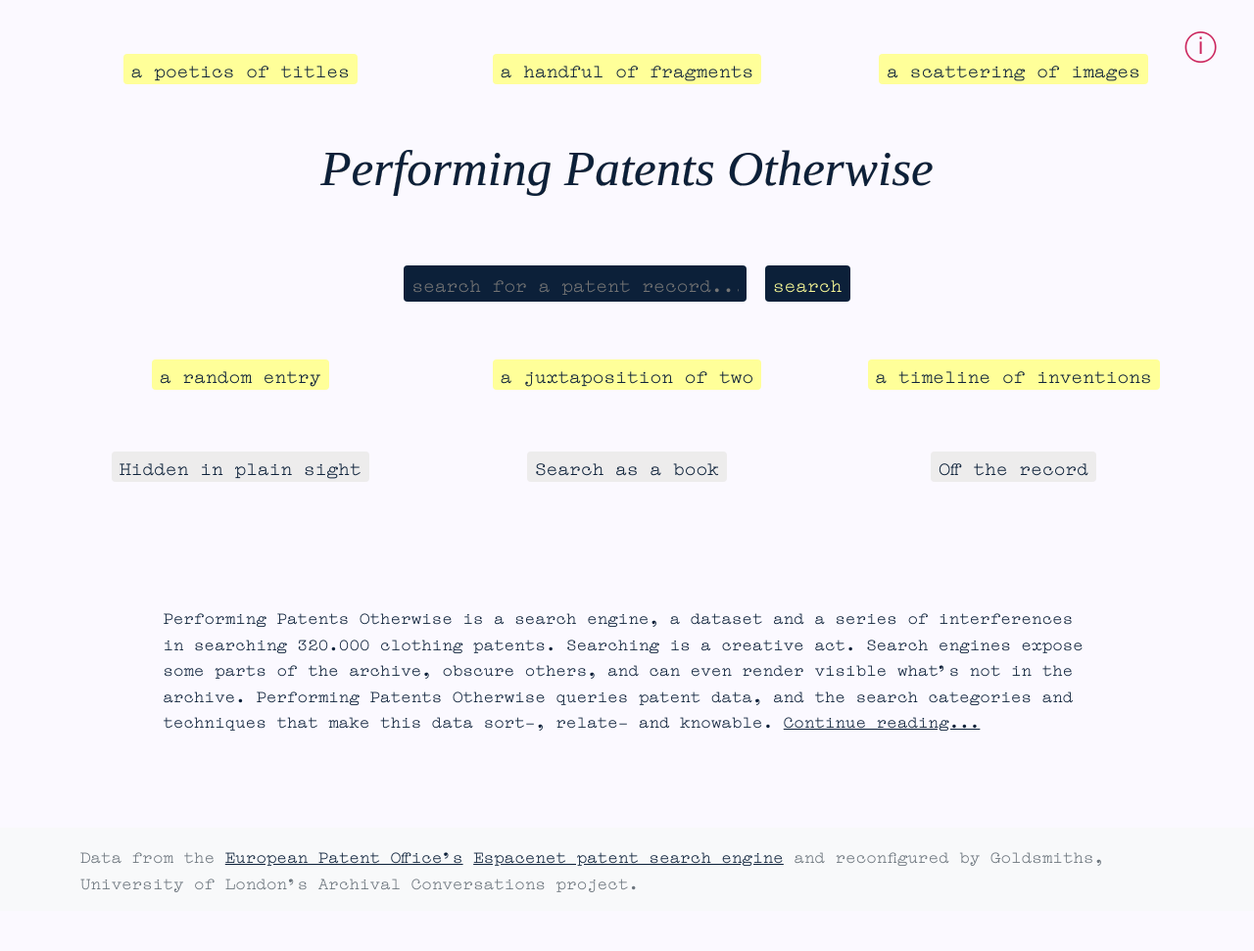
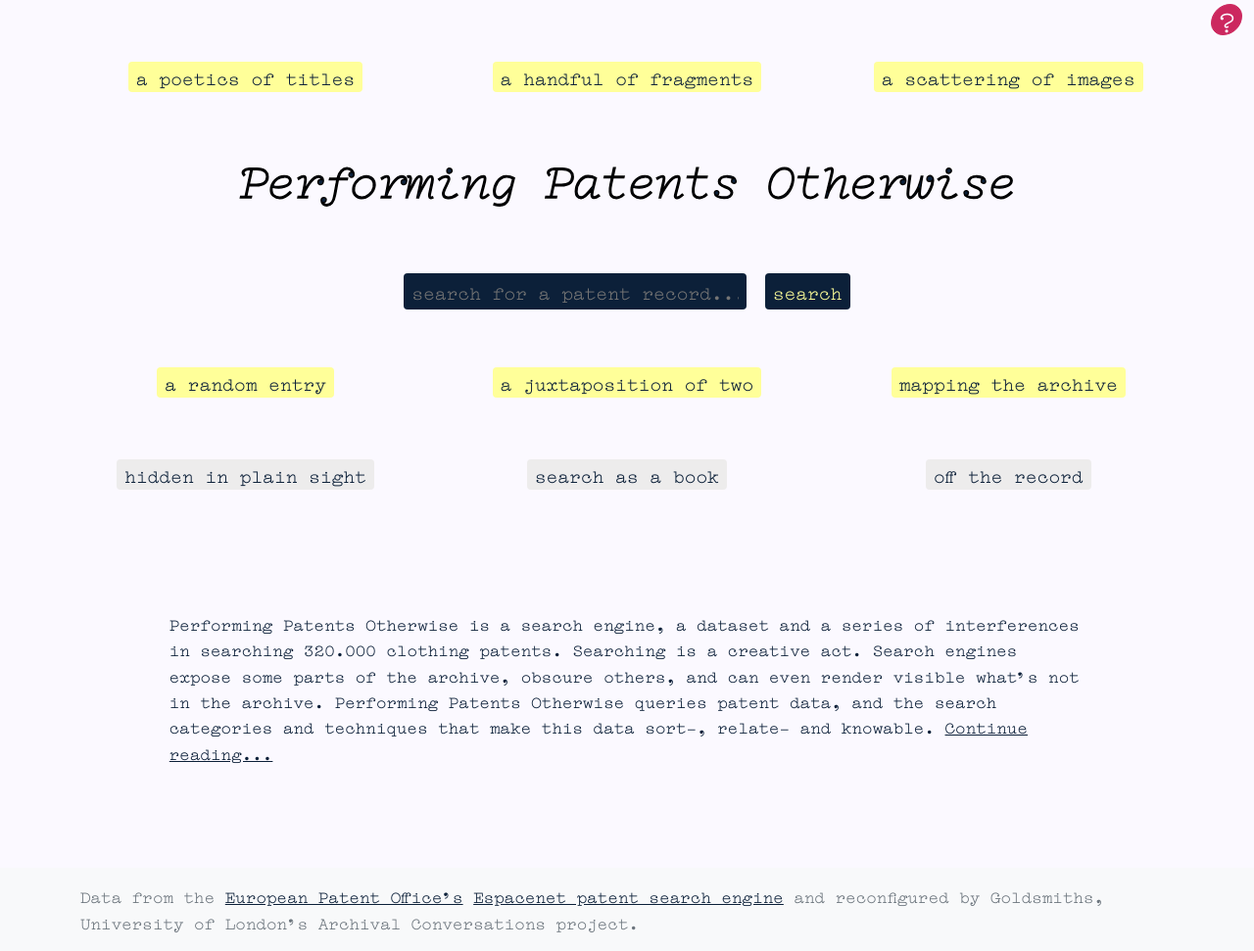
Before and after one commit to COPIM/performing_patents_otherwise, a Flask app: page / in a window 1280 px wide. Shown: the whole page at 98% size. Before the commit the page ends 911 px from the top, so only its background shows below. Run offline with Flask 2, Linux system fonts and the light colour scheme; some libraries are stand-ins or nearby versions; some web fonts are replaced.

Commit message:
incorporating updates from Joana

```diff
--- a/web/app/static/styles/custom.css
+++ b/web/app/static/styles/custom.css
@@ -63,7 +63,7 @@
     --color-gray: #edecec;
     --color-blue: #4f1dff;
     --color-pink: #cc285f;
-    --title-font: "MetaAccanthis"; /* Cmunobi */
+    --title-font: "Compagnon-T"; /* Cmunobi */
     --body-font: "Compagnon";
 
     /*@media screen and (min-width: 320px)*/
@@ -94,9 +94,9 @@ body {
 h1, .h1 {
     font-family: var(--title-font) !important;
     font-size: var(--title-fontsize) !important;
-    -webkit-text-stroke-width: 0.01rem;
+    -webkit-text-stroke-width: 0.09rem;
     -webkit-text-stroke-color: black;
-    font-style: italic;
+    letter-spacing: -0.15rem;
 }
 
 a.h1 {
@@ -119,6 +119,11 @@ p {
 
 .contrast {
     color: var(--color-lightyellow) !important;
+}
+
+/* overwrite */
+.p-5 {
+    padding: 3.5rem !important;
 }
 
 /* INDEX */
@@ -178,8 +183,14 @@ input#submit:hover {
   box-shadow: 0.25rem 0.25rem 0.5rem var(--color-dark)  !important;
 }
 
-button#notes, .action {
-    margin: 1rem 2rem;
+.arrow-back {
+    position: fixed;
+    left: 0;
+    margin: 0.5rem;
+}
+
+.action {
+    margin: 1.5rem 3rem;
     z-index: 999;
     position: fixed;
     top: 0;
@@ -193,7 +204,30 @@ button#notes, .action {
     border: none;
  }
 
-button#notes:hover {
+ .action button:hover {
+    color: var(--color-dark)  !important;
+ }
+
+
+#random-img-page .action button:hover {
+    color: var(--color-whitish)  !important;
+ }
+
+button#notes, button#notes-operations{
+    position: fixed;
+    top: 0;
+    right:0;
+    margin: 0.25rem 0.75rem;
+    color: var(--color-whitish) !important;
+    background: var(--color-pink) !important;
+    border: 0.1rem solid var(--color-pink) !important;
+    border-radius: 5rem 3rem;
+    height: 2rem;
+    width: 2rem;
+    line-height: 0.1rem;
+}
+
+button#notes:hover, button#notes-operations:hover {
     color: var(--color-dark)  !important;
 }
 
@@ -206,6 +240,9 @@ button#notes:hover {
     line-height: 1.2rem;
     font-size: var(--body-fontsize-s);
     margin: 0.5rem 1rem;
+}
+.operations {
+    font-size: var(--body-fontsize-s);
 }
 
 .w-6 {
@@ -349,11 +386,23 @@ canvas > * {
 
 @media screen and (min-width:0px) and (max-width: 768px) {
 
+/* overwrite */
+.p-5 {
+    padding: 0.5rem !important;
+}
+
+
   /* INDEX SEARCH */
 
   input#inputsearch {
     width: 250px;;
   }
+
+/* RANDOM TITLES */
+
+  .action button {
+    font-size: 1rem;
+ }
 
   /* RANDOM IMAGES */
   #random-img-page .img-fluid:hover {
--- a/web/app/templates/index.html
+++ b/web/app/templates/index.html
@@ -3,7 +3,8 @@
 {% block content %}
 
 <div class="action">
-  <button id="notes" onclick="hideShowInfo()">ⓘ</button>
+  <button id="notes" onclick="hideShowInfo()">?</button>
+  <!-- 👁 ⓘ ⅈ  ✍  ⁐ -->
 </div>
 
 <div class="index-row button-search random-interferences">
@@ -24,7 +25,7 @@
 </div>
 
 <div class="info note-interference" style="display: none;">
-  <p class="code"> // Interferences: Search interferences perform data otherwise. They disrupt ordering and invite unexpected readings.</p>
+  <p class="code"> ↪ Interferences: Search interferences perform data otherwise. They disrupt ordering and invite unexpected readings.</p>
 </div>
 
 <div class="index-row">
@@ -49,7 +50,7 @@
 
 <div class="info" style="display: none;">
   <p class="code">
-    // Main search engine sorting code:
+    ↪ Main search engine sorting code:
     solrurl = 'http://' + solr_hostname + ':' + solr_port + '/solr/' + core + '/select?q.op=OR&q=content%3A' + urllib.parse.quote_plus(search) + '&wt=json&sort=' + sort; request = requests.get(solrurl); json = request.json()
   </p>
 </div>
@@ -66,34 +67,34 @@
   </div>
 
   <div class="col text-center p-2">
-    <!-- timeline of search term -->
-    <a href="{{ url_for('random.two_random_records') }}">a timeline of inventions</a>
+    <!-- data page -->
+    <a href="{{ url_for('data.main_data') }}">mapping the archive</a>
   </div>
 </div>
 
 <div class="index-row justify-content-center mt-5">
   <div class="col text-center button-search button-hidden-off p-2">
-    <a href="">Hidden in plain sight</a>
+    <a href="">hidden in plain sight</a>
 
       <div class="info" style="display: none;">
-        <p class="code">// Searching for a history of women’s clothing inventors, that is in the archive, but hidden in plain sight.... </p>
+        <p class="code"> ↪ Searching for a history of women’s clothing inventors, that is in the archive, but hidden in plain sight.... </p>
       </div>
   </div>
 
    <div class="col text-center button-search button-hidden-off p-2">
-    <a href="{{ url_for('main.contents') }}">Search as a book</a>
+    <a href="{{ url_for('main.contents') }}">search as a book</a>
 
       <div class="info" style="display: none;">
-        <p class="code">// Find here a table of contents for this digital archive... </p>
+        <p class="code"> ↪ Find here a table of contents for this digital archive... </p>
       </div>
   </div>
 
 
   <div class="col text-center button-search button-hidden-off p-2">
-    <a href="">Off the record</a>
+    <a href="">off the record</a>
 
       <div class="info" style="display: none;">
-        <p class="code">// Some things are all over the patent archive but never made explicit. Off the record presents three artistic works that render these absent-present realities visible... </p>
+        <p class="code"> ↪ Some things are all over the patent archive but never made explicit. Off the record presents three artistic works that render these absent-present realities visible... </p>
       </div>
   </div>
 </div>
```
Also changed, not shown: web/app/templates/abstracts.html (+10 -4 lines), web/app/templates/compare.html (+7 -4 lines), web/app/templates/data.html (+26 -2 lines), web/app/templates/images.html (+17 -7 lines), web/app/templates/record.html (+7 -4 lines), web/app/templates/titles.html (+11 -1 lines), web/content/TOC.md (+40 -9 lines).
